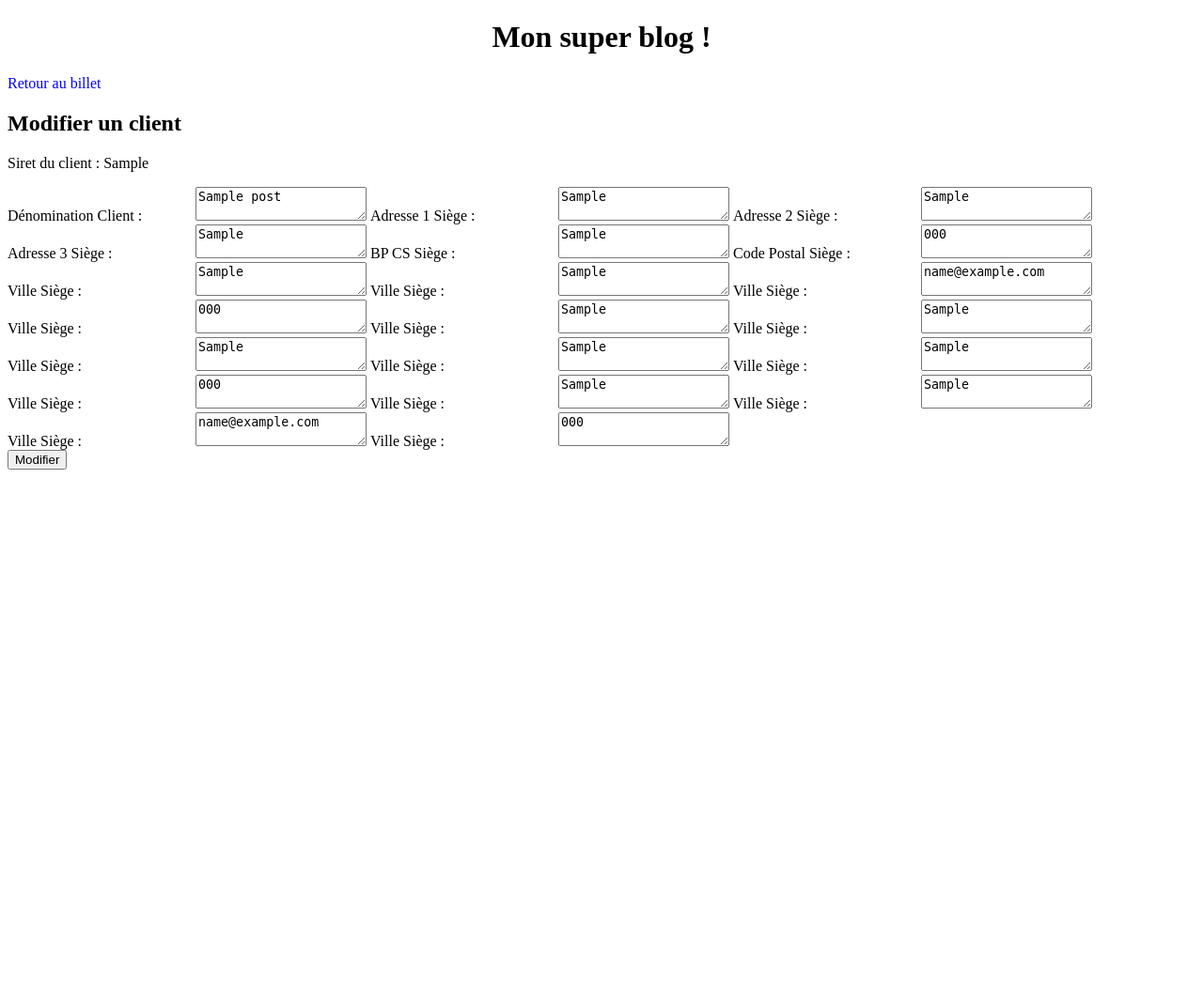
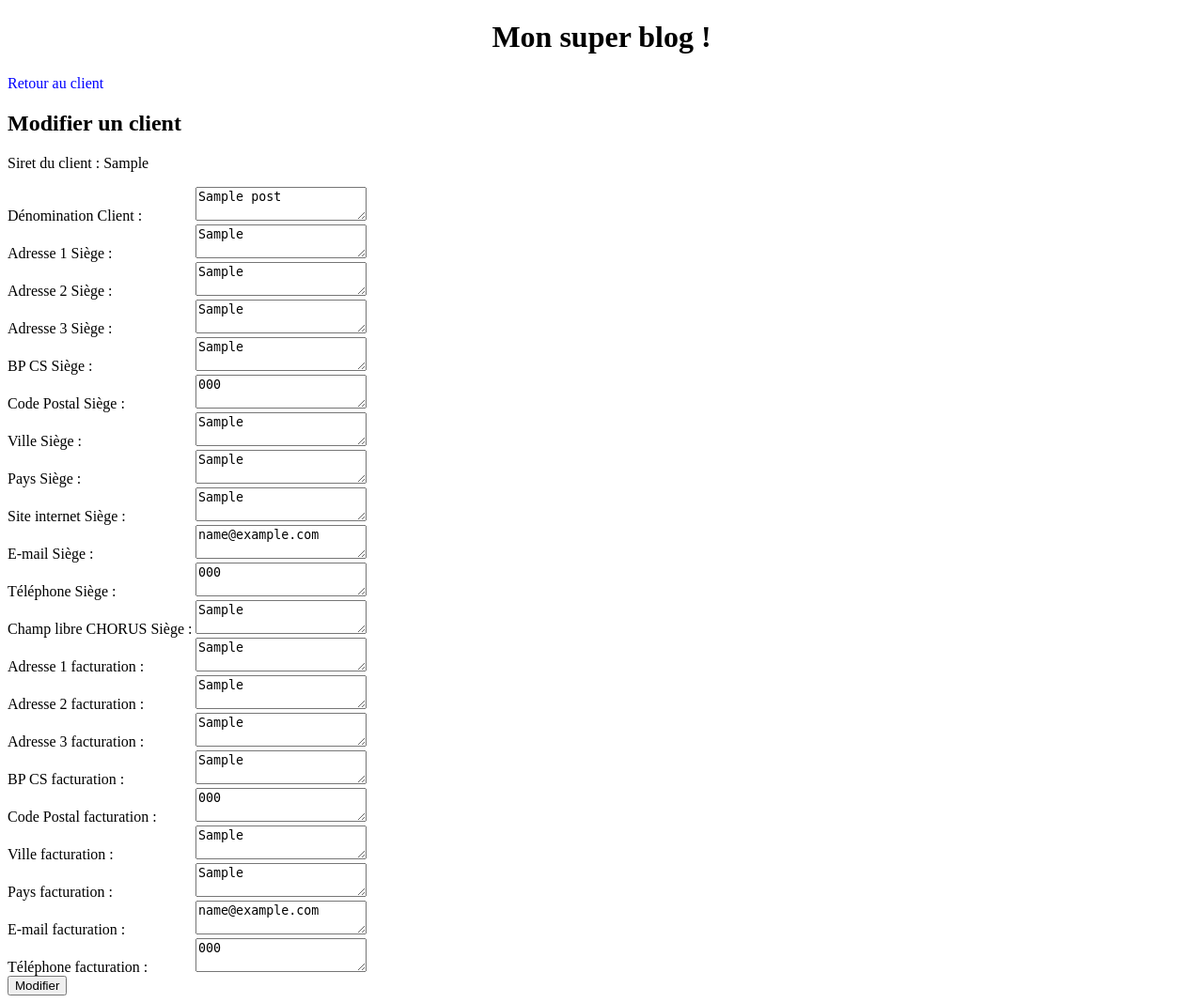
Before and after one commit to Bibiche-35/_Creha-ouest---Contrath-que, a PHP site: template Contratheque/view/frontend/editClientView.php in a window 1280 px wide. Shown: the whole page at 94% size. Before the commit the page ends 500 px from the top, so only its background shows below. Run offline with PHP 8.4, Linux system fonts and the light colour scheme; the template is opened without the code that fills it: most values are stand-ins (such as "Sample title", 1, 10 or a date in 2020).

Commit message:
Fonction de modifier un client pas encore active mais mise en forme

```diff
--- a/Contratheque/index.php
+++ b/Contratheque/index.php
@@ -20,7 +20,7 @@ try { // On essaie de faire des choses
         }
         elseif ($_GET['action'] == 'editClientView') {
             if (isset($_GET['siret']) && $_GET['siret'] > 0) {
-                updateDetailClient($_POST['siret']);
+                formulaireUpdateClient();
             }
             else {
                 // Erreur ! On arrête tout, on envoie une exception, donc au saute directement au catch
--- a/Contratheque/model/ClientManager.php
+++ b/Contratheque/model/ClientManager.php
@@ -34,13 +34,13 @@ class ClientManager extends DB
     }
 
     // fonction pour modifier les informations d'un client en fonction de son SIRET
-    public function updateClient($postSiret)
+    public function updateClient($postSiret, $denomination_client, $adresse1_siege, $adresse2_siege, $adresse3_siege, $BP_CS_siege, $code_postal_siege, $ville_siege, $pays_siege, $site_internet_siege, $email_siege, $telephone_siege, $champlibre_chorus, $adresse1_fact, $adresse2_fact, $adresse3_fact, $BP_CS_fact, $code_postal_fact, $ville_fact, $pays_fact, $email_fact, $telephone_fact)
     {
         // Connexion à la base de données rappelle de la fonction
         $db = $this->getPDO();
 
         $req = $db->prepare('UPDATE client SET denomination_client = ?, adresse1_siege = ?, adresse2_siege = ?, adresse3_siege = ?, BP_CS_siege = ?, code_postal_siege = ?, ville_siege = ?, pays_siege = ?, site_internet_siege = ?, email_siege = ?, telephone_siege = ?, champlibre_chorus = ?, adresse1_fact = ?, adresse2_fact = ?, adresse3_fact = ?, BP_CS_fact = ?, code_postal_fact = ?, ville_fact = ?, pays_fact = ?, email_fact = ?, telephone_fact = ? WHERE siret_client = ?');
-        $req->execute(array($postSiret));
+        $req->execute(array($postSiret, $denomination_client, $adresse1_siege, $adresse2_siege, $adresse3_siege, $BP_CS_siege, $code_postal_siege, $ville_siege, $pays_siege, $site_internet_siege, $email_siege, $telephone_siege, $champlibre_chorus, $adresse1_fact, $adresse2_fact, $adresse3_fact, $BP_CS_fact, $code_postal_fact, $ville_fact, $pays_fact, $email_fact, $telephone_fact));
         $post = $req->fetch();
 
         return $post;
--- a/Contratheque/view/frontend/detailClientView.php
+++ b/Contratheque/view/frontend/detailClientView.php
@@ -2,8 +2,8 @@
 <?php $title = 'Mon blog'; ?>
 
 <?php ob_start(); ?>
-<h1>Ma super contrathèqe !</h1>
-<p><a href="index.php">Retour à la liste des clients</a></p>
+<h1>Ma super contrathèque !</h1>
+<p><a href="index.php?action=listPosts">Retour à la liste des clients</a></p>
 
 <p>Détail du client :</p>
 
@@ -63,7 +63,7 @@
     </tr>
 </tbody>
 </table>
-<a href="index.php?action=editClientView&amp;id=<?= $post['siret_client'] ?>">Modifier les informations</a>
+<a href="index.php?action=editClientView&amp;siret=<?= $post['siret_client'] ?>">Modifier les informations</a>
 
 <?php $content = ob_get_clean(); ?>
 
--- a/Contratheque/view/frontend/editClientView.php
+++ b/Contratheque/view/frontend/editClientView.php
@@ -2,35 +2,36 @@
 
 <?php ob_start(); ?>
 <h1>Mon super blog !</h1>
-<p><a href="index.php">Retour au billet</a></p>
+<p><a href="index.php?action=client&amp;siret=<?= $post['siret_client'] ?>">Retour au client</a></p>
 
 <h2>Modifier un client</h2>
 
 
 
-<form action="index.php?action=detailClientView&amp;id=<?= $post['siret_client'] ?>" method="post">
+<form action="index.php?action=client&amp;siret=<?= $post['siret_client'] ?>" method="post">
     <div>
         <p>Siret du client : <?= $post['siret_client'] ?></p>
-        <label for="denomination_client">Dénomination Client : </label><textarea id="denomination_client" name="denomination_client"><?= $post['denomination_client'] ?></textarea>
-        <label for="adresse1_siege">Adresse 1 Siège : </label><textarea id="adresse1_siege" name="adresse1_siege"><?= $post['adresse1_siege'] ?></textarea>
-        <label for="adresse2_siege">Adresse 2 Siège : </label><textarea id="adresse2_siege" name="adresse2_siege"><?= $post['adresse2_siege'] ?></textarea>
-        <label for="adresse1_siege">Adresse 3 Siège : </label><textarea id="adresse3_siege" name="adresse3_siege"><?= $post['adresse3_siege'] ?></textarea>
-        <label for="BP_CS_siege">BP CS Siège : </label><textarea id="BP_CS_siege" name="BP_CS_siege"><?= $post['BP_CS_siege'] ?></textarea>
-        <label for="code_postal_siege">Code Postal Siège : </label><textarea id="code_postal_siege" name="code_postal_siege"><?= $post['code_postal_siege'] ?></textarea>
-        <label for="pays_siege">Ville Siège : </label><textarea id="pays_siege" name="pays_siege"><?= $post['pays_siege'] ?></textarea>
-        <label for="site_internet_siege">Ville Siège : </label><textarea id="site_internet_siege" name="site_internet_siege"><?= $post['site_internet_siege'] ?></textarea>
-        <label for="email_siege">Ville Siège : </label><textarea id="email_siege" name="email_siege"><?= $post['email_siege'] ?></textarea>
-        <label for="telephone_siege">Ville Siège : </label><textarea id="telephone_siege" name="telephone_siege"><?= $post['telephone_siege'] ?></textarea>
-        <label for="champlibre_chorus">Ville Siège : </label><textarea id="champlibre_chorus" name="champlibre_chorus"><?= $post['champlibre_chorus'] ?></textarea>
-        <label for="adresse1_fact">Ville Siège : </label><textarea id="adresse1_fact" name="adresse1_fact"><?= $post['adresse1_fact'] ?></textarea>
-        <label for="adresse2_fact">Ville Siège : </label><textarea id="adresse2_fact" name="adresse2_fact"><?= $post['adresse2_fact'] ?></textarea>
-        <label for="adresse3_fact">Ville Siège : </label><textarea id="adresse3_fact" name="adresse3_fact"><?= $post['adresse3_fact'] ?></textarea>
-        <label for="BP_CS_fact">Ville Siège : </label><textarea id="BP_CS_fact" name="BP_CS_fact"><?= $post['BP_CS_fact'] ?></textarea>
-        <label for="code_postal_fact">Ville Siège : </label><textarea id="code_postal_fact" name="code_postal_fact"><?= $post['code_postal_fact'] ?></textarea>
-        <label for="ville_fact">Ville Siège : </label><textarea id="ville_fact" name="ville_fact"><?= $post['ville_fact'] ?></textarea>
-        <label for="pays_fact">Ville Siège : </label><textarea id="pays_fact" name="pays_fact"><?= $post['pays_fact'] ?></textarea>
-        <label for="email_fact">Ville Siège : </label><textarea id="email_fact" name="email_fact"><?= $post['email_fact'] ?></textarea>
-        <label for="telephone_fact">Ville Siège : </label><textarea id="telephone_fact" name="telephone_fact"><?= $post['telephone_fact'] ?></textarea>
+        <label for="denomination_client">Dénomination Client : </label><textarea id="denomination_client" name="denomination_client"><?= $post['denomination_client'] ?></textarea></br>
+        <label for="adresse1_siege">Adresse 1 Siège : </label><textarea id="adresse1_siege" name="adresse1_siege"><?= $post['adresse1_siege'] ?></textarea></br>
+        <label for="adresse2_siege">Adresse 2 Siège : </label><textarea id="adresse2_siege" name="adresse2_siege"><?= $post['adresse2_siege'] ?></textarea></br>
+        <label for="adresse1_siege">Adresse 3 Siège : </label><textarea id="adresse3_siege" name="adresse3_siege"><?= $post['adresse3_siege'] ?></textarea></br>
+        <label for="BP_CS_siege">BP CS Siège : </label><textarea id="BP_CS_siege" name="BP_CS_siege"><?= $post['BP_CS_siege'] ?></textarea></br>
+        <label for="code_postal_siege">Code Postal Siège : </label><textarea id="code_postal_siege" name="code_postal_siege"><?= $post['code_postal_siege'] ?></textarea></br>
+        <label for="ville_siege">Ville Siège : </label><textarea id="ville_siege" name="ville_siege"><?= $post['ville_siege'] ?></textarea></br>
+        <label for="pays_siege">Pays Siège : </label><textarea id="pays_siege" name="pays_siege"><?= $post['pays_siege'] ?></textarea></br>
+        <label for="site_internet_siege">Site internet Siège : </label><textarea id="site_internet_siege" name="site_internet_siege"><?= $post['site_internet_siege'] ?></textarea></br>
+        <label for="email_siege">E-mail Siège : </label><textarea id="email_siege" name="email_siege"><?= $post['email_siege'] ?></textarea></br>
+        <label for="telephone_siege">Téléphone Siège : </label><textarea id="telephone_siege" name="telephone_siege"><?= $post['telephone_siege'] ?></textarea></br>
+        <label for="champlibre_chorus">Champ libre CHORUS Siège : </label><textarea id="champlibre_chorus" name="champlibre_chorus"><?= $post['champlibre_chorus'] ?></textarea></br>
+        <label for="adresse1_fact">Adresse 1 facturation : </label><textarea id="adresse1_fact" name="adresse1_fact"><?= $post['adresse1_fact'] ?></textarea></br>
+        <label for="adresse2_fact">Adresse 2 facturation : </label><textarea id="adresse2_fact" name="adresse2_fact"><?= $post['adresse2_fact'] ?></textarea></br>
+        <label for="adresse3_fact">Adresse 3 facturation : </label><textarea id="adresse3_fact" name="adresse3_fact"><?= $post['adresse3_fact'] ?></textarea></br>
+        <label for="BP_CS_fact">BP CS facturation : </label><textarea id="BP_CS_fact" name="BP_CS_fact"><?= $post['BP_CS_fact'] ?></textarea></br>
+        <label for="code_postal_fact">Code Postal facturation : </label><textarea id="code_postal_fact" name="code_postal_fact"><?= $post['code_postal_fact'] ?></textarea></br>
+        <label for="ville_fact">Ville facturation : </label><textarea id="ville_fact" name="ville_fact"><?= $post['ville_fact'] ?></textarea></br>
+        <label for="pays_fact">Pays facturation : </label><textarea id="pays_fact" name="pays_fact"><?= $post['pays_fact'] ?></textarea></br>
+        <label for="email_fact">E-mail facturation : </label><textarea id="email_fact" name="email_fact"><?= $post['email_fact'] ?></textarea></br>
+        <label for="telephone_fact">Téléphone facturation : </label><textarea id="telephone_fact" name="telephone_fact"><?= $post['telephone_fact'] ?></textarea></br>
     </div>
     <div>
         <input type="submit" value="Modifier" />
```
Also changed, not shown: Contratheque/controller/frontend.php (+12 -9 lines).
